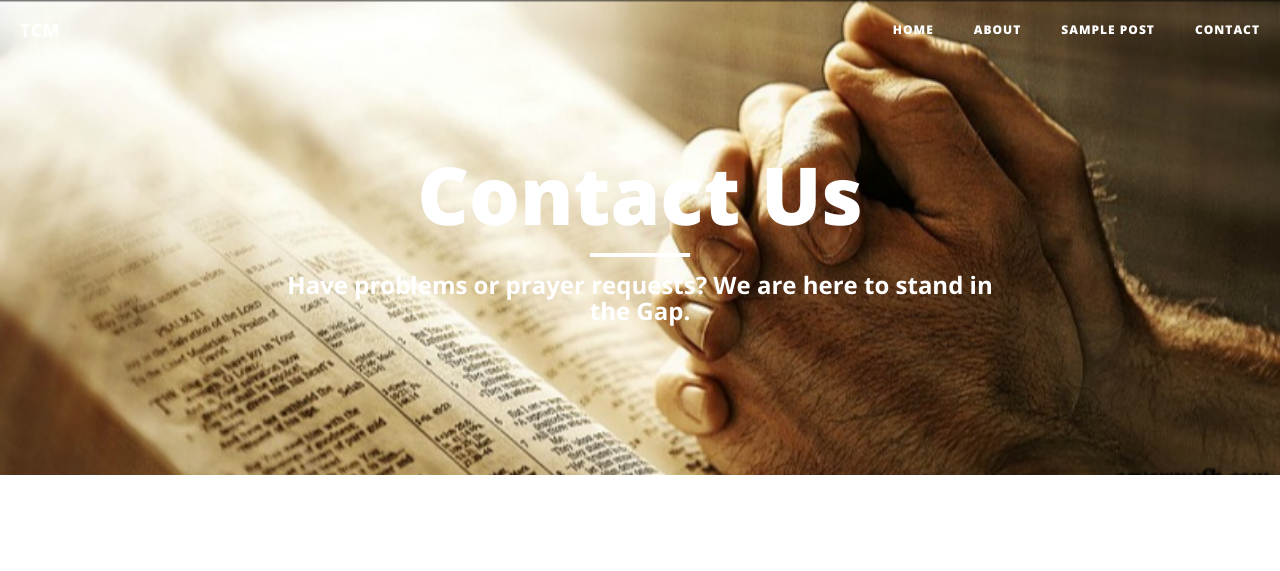
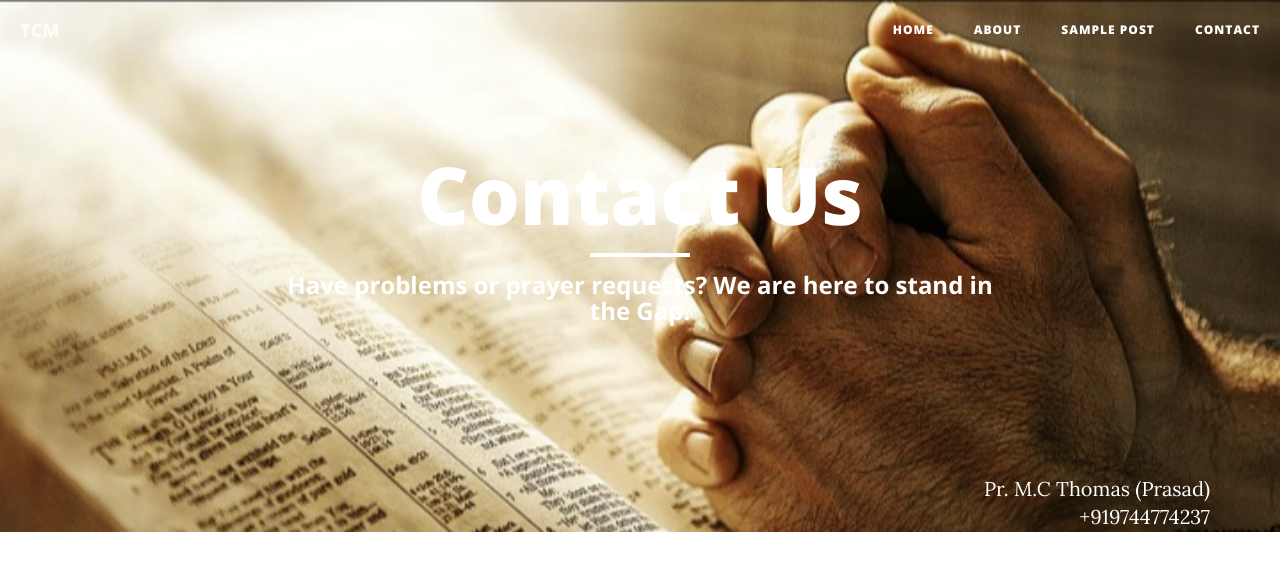
Before and after one commit to jcvmanalel/jcvmanalel.github.io, a Jekyll site: the page contact.html, which Jekyll copies as it is, in a window 1280 px wide and 900 px high. Shown: the top 571 px of the window. Built offline with Jekyll 4.4.1, drawn with Linux system fonts in a browser that asks for light colours; nearby versions of some CDN libraries.

Commit message:
Add files via upload
map problem sort

```diff
--- a/contact.html
+++ b/contact.html
@@ -78,38 +78,51 @@
                     <div class="page-heading">
                         <h1>Contact Us</h1>
                         <hr class="small">
-                        <span class="subheading"><b>Have problems or prayer requests? We are here to stand in the Gap.</b></span>
+                        <span class="subheading" ><b>Have problems or prayer requests? We are here to stand in the Gap.</b></span>
                     </div>
                 </div>
+				<div class="col-md-12 text-right">
+				<span class="subheading"style="color:White"> Pr. M.C Thomas (Prasad)<br>+919744774237</span>
             </div>
         </div>
     </header>
 
 	<!-- Map-->
-<script src='https://maps.googleapis.com/maps/api/js?v=3.exp'></script>
+	<!-- Map Key-> AIzaSyDZK2miQyvTgS1tiQzDW_IN0rNW7jCRAIU -->
+<div class="container">
+<script src='http://maps.googleapis.com/maps/api/js'></script>
 <div class="col-lg-8 col-lg-offset-2 col-md-10 col-md-offset-1">
-<div style='overflow:hidden;height:400px;width:800px;'>
-<div id='gmap_canvas' style='height:400px;width:800px;'></div>
+<div id='gmap_canvas'style='min-width: 200px;
+  width: 100%;
+  min-height: 400px;
+  height: 50%;'></div>
 <style>#gmap_canvas img{max-width:none!important;background:none!important}</style>
 </div>
 </div>
 <script type='text/javascript'>
+var map;
 function init_map(){
 var myOptions = {
 zoom:14,
 center:new google.maps.LatLng(9.298482756947736,76.53273780424708),
 mapTypeId: google.maps.MapTypeId.ROADMAP};
-map = new google.maps.Map(document.getElementById('gmap_canvas'),
-myOptions);
+map = new google.maps.Map(document.getElementById('gmap_canvas'), myOptions);
 marker = new google.maps.Marker({
 map: map,
 position: new google.maps.LatLng(9.298482756947736,76.53273780424708)});
 infowindow = new google.maps.InfoWindow({content:'<strong>Triumphant Church & Ministries</strong><br>Nalam mile, chennithala<br>'});
 google.maps.event.addListener(marker, 'click', function(){infowindow.open(map,marker);});
+$(document).ready(function() {
+var center = map.getCenter();
+    google.maps.event.addListener(map, "idle", function(){
+        google.maps.event.trigger(map, 'resize');
+		map.setCenter(center);
+    });
+});
 infowindow.open(map,marker);}google.maps.event.addDomListener(window, 'load', init_map);
 </script>
     <!-- Main Content -->
-    <div class="container">
+
         <div class="row">
             <div class="col-lg-8 col-lg-offset-2 col-md-10 col-md-offset-1">
                 <p>Want to share something with us? Fill out the details below to send us a message and we will get back to you!</p>
```
